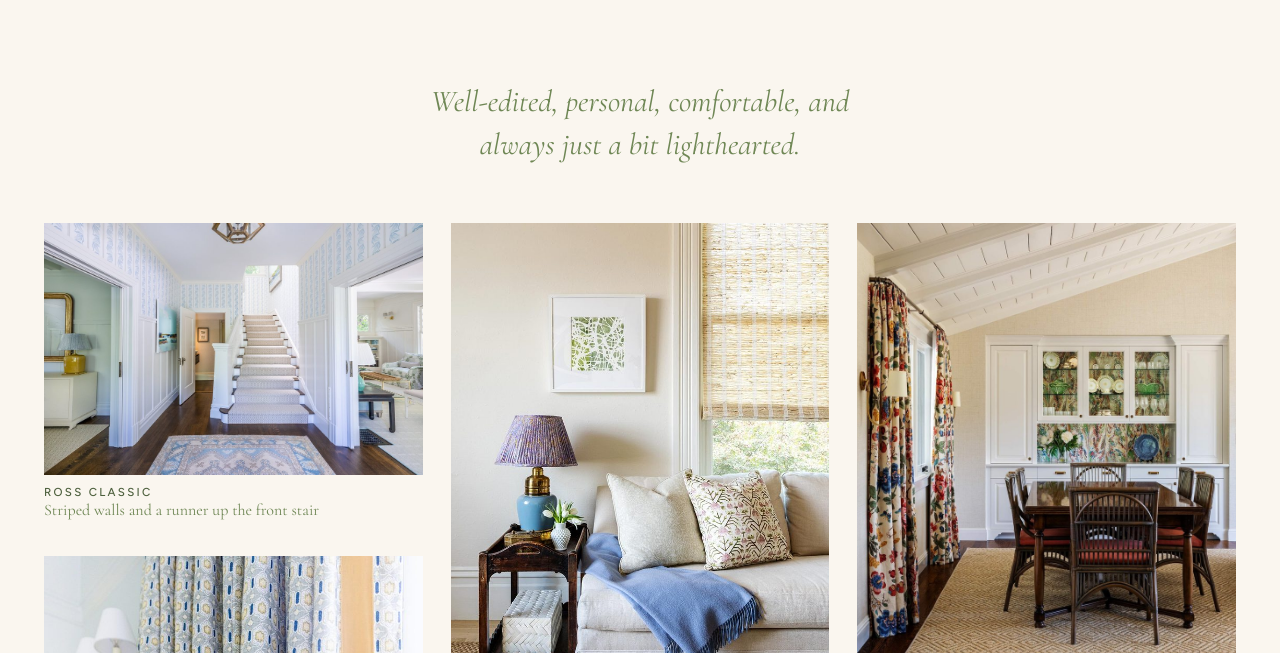
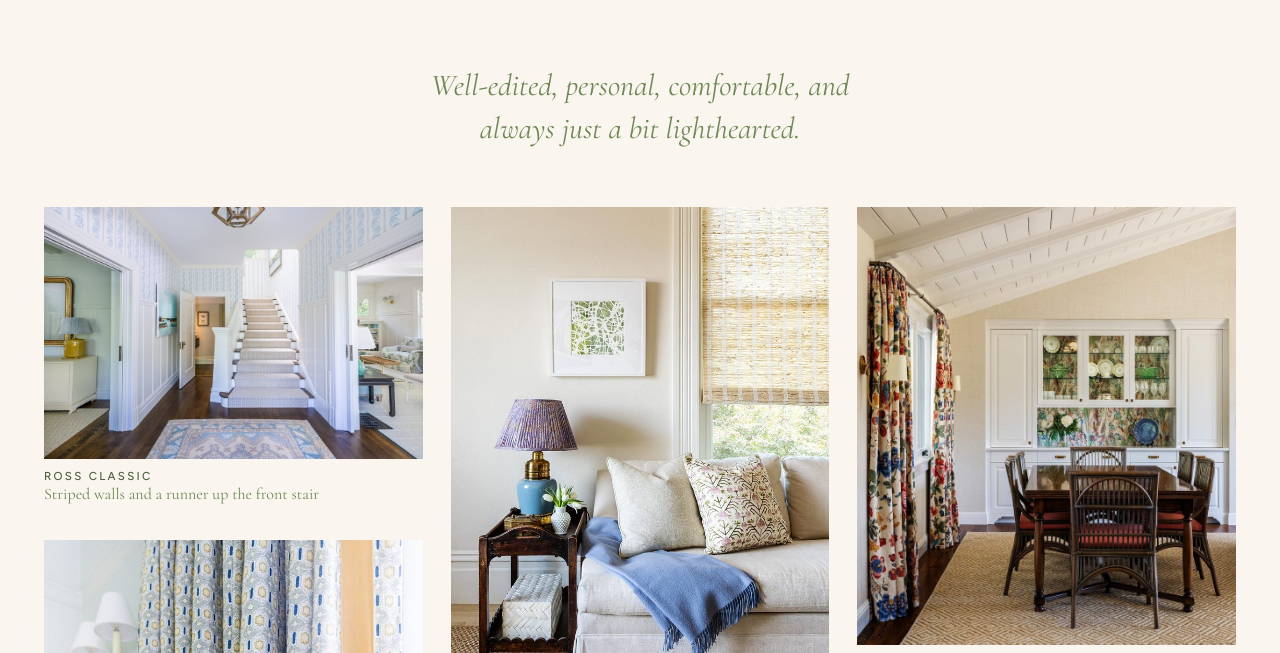
Before and after one commit to chesleya/Bailey-Mcallister, a plain HTML site: page index.html in a window 1280 px wide. Shown: the part 125-778 px from the top of the page. Drawn offline with nearby package versions, Linux system fonts and the light colour scheme.

Commit message:
Nudge tagline up slightly
Co-Authored-By: Claude Opus 5.5 <noreply@anthropic.com>
Claude-Session: https://claude.ai/code/session_01FAruWzoNMWPEgCKLhZSuZv

```diff
--- a/style.css
+++ b/style.css
@@ -89,7 +89,7 @@ main { max-width: 1240px; margin: 0 auto; padding: calc(96px + 2.9rem + 3.5rem)
   font-weight: 400;
   font-style: italic;
   max-width: 34ch;
-  margin: .5rem auto 3.5rem;
+  margin: -.5rem auto 3.5rem;
   line-height: 1.4;
   color: var(--logo);
 }
```
